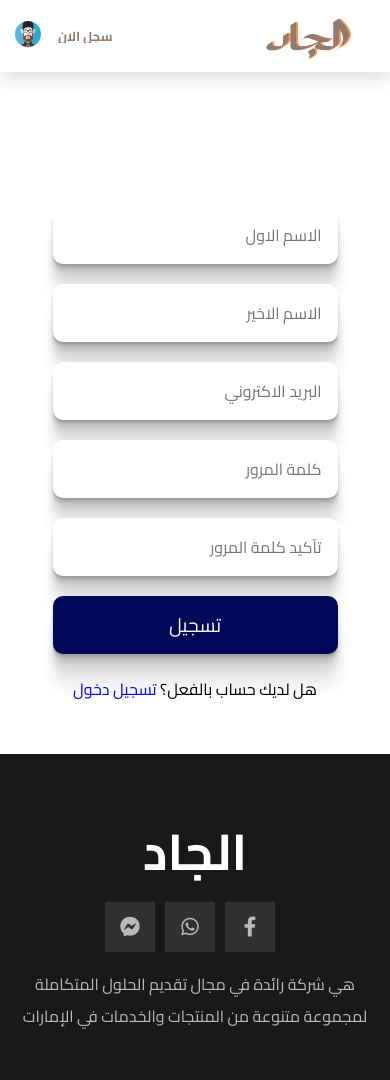
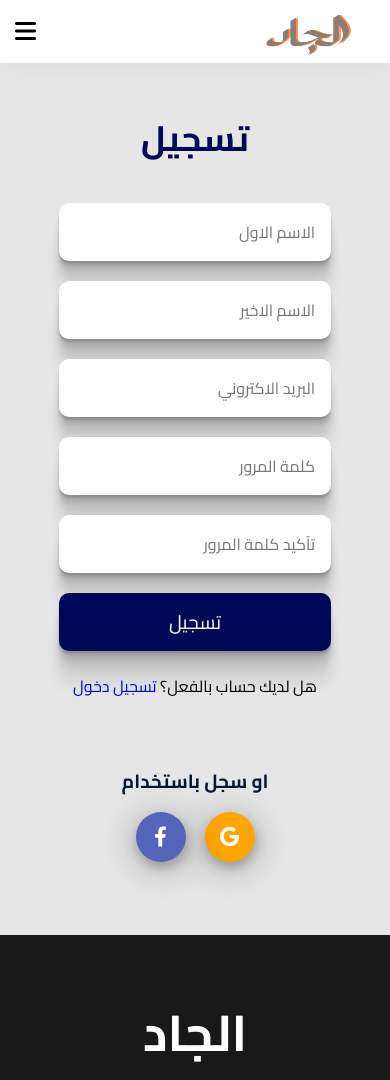
Before and after one commit to mohamed66886/elgad, a plain HTML site: page login.html in a window 390 px wide. Shown: the top 1080 px of the page. Drawn offline with Linux system fonts and the light colour scheme.

Commit message:
Add files via upload

```diff
--- a/css/rashad.css
+++ b/css/rashad.css
@@ -55,6 +55,7 @@ header{
       width: 750px;
     }
 
+
   }
 
   /* Medium */
@@ -77,6 +78,7 @@ header{
     }
 
   }
+
   .main-title {
     text-transform: uppercase;
     margin: 0 auto 80px;
@@ -165,33 +167,15 @@ header{
 
       height: 50px;
     }
-    .bar , .links{
-      display: flex;
-      gap: 10px;
-      overflow: hidden;
-      align-items: center;
-      font-size: small;
-    }
-    .bar .links a {
-      margin-left: 7px;
-      font-size: small;
+
+
+
   }
 
-  .bar img {
-    max-width: 26px;
+  .icon_bar{
+    display: none;
   }
 
-  }
-  .header .container nav ul {
-    display: none;
-    position: absolute;
-    top: 82%;
-    direction: ltr;
-    background: aliceblue;
-    left: 9px;
-    width: 206px;
-    overflow: hidden;
-    font-family: "Cairo", sans-serif;  }
   .bar , .links{
     display: flex;
     gap: 10px;
@@ -199,35 +183,67 @@ header{
     align-items: center;
     font-size: large;
   }
-  .bar i:hover ul{
+
+ .icon_bar a .fa-bars{
+  font-size: 30px;
+
+ }
+ .icon_bar:hover ul{
   display: block;
-  }
-  .bar img{
-    width: 39px;
-    border-radius: 50%;
-  }
+ }
 
-  .bar .links a{
+  .bar .links .bigs a{
     margin-left: 7px;
 font-weight: 600;
     color: #8f7d72;
     transition: var(--main-transition);
   }
-  .bar .links a:hover{
+  .bar .links .big a:hover{
     color: var(--main-bacgrwend);
   }
-  .header .container nav ul li{
-    margin: 25px 7px;
-    width: 100%;
-    transition: var(--main-transition);
-    color: black;
-    font-size: 14px;
-  }
-  .header .container nav ul li:hover{
-    padding-left: 30px;
-    margin-left: 0;
 
-  }
+.icon_bar ul{
+  position: absolute;
+  background-color: azure;
+  width: 254px;
+  direction: rtl;
+  left: 26px;
+  top: 100%;
+  display: none;
+  /* display: block; */
+}
+.icon_bar ul a{
+  display: flex
+  ;
+  color: #000957;
+
+      justify-content: space-between;
+      direction: ltr;
+      font-size: large;
+      height: 64px;
+      align-items: center;
+      padding: 0 15px;
+      border-bottom: 3px solid #bbb4b4;
+}
+.big{
+display: flex;
+  gap: 18px;
+  font-weight: 600;
+  color: #8f7d72;
+}
+@media (max-width: 767px) {
+.icon_bar{
+  font-size: 24px;
+display: block;
+}
+  .big{
+display: none;
+}
+.header .logo {
+  height: 63px;
+}
+
+}
   /* End Header */
 /* Start Landing */
 
@@ -601,7 +617,10 @@ direction: rtl;
       justify-content: space-around;
       align-items: center;
       margin: 0;
+      background: #e6e6e7;
       flex-wrap: wrap;
+      width: 100%;
+      direction: rtl;
 }
 .total_login .login{
 
@@ -610,22 +629,30 @@ direction: rtl;
   align-items: center;
   height: 100%;
   justify-content: center;
-  margin-top: 73px;
+  margin-top: 24px;
 
 }
 .total_login .login form{
-  width: 368px;
+  width: 588px;
   display: flex
 ;
   flex-wrap: wrap;
   justify-content: center;
   align-items: center;
-  margin-top: 53px;
-  margin-bottom: 40px;
+
+
+  padding: 59px;
+  border-radius: 30px;
+}
+.login form h3 {
+  font-size: 35px;
+  color: #000957;
+}
 }
 .img_login{
   margin-top: 70px;
 }
+
 .total_login .login form input[type="submit"]{
   background: #000957;
     color: white;
@@ -643,7 +670,7 @@ direction: rtl;
 .total_login .login form input {
   width: 100%;
   margin: 10px 0;
-  height: 71px;
+  height: 60px;
   font-size: larger;
   padding: 16px;
   border-radius: 10px;
@@ -668,7 +695,7 @@ direction: rtl;
   display: none;
 }
 .total_login .login form{
-  width: 285px;
+  width: 100%;
 }
 .total_login .login form input{
   height: 58px;
@@ -679,6 +706,69 @@ direction: rtl;
   font-size: larger;
 }
 
+}
+.icon_login{
+  display: flex
+  ;
+      gap: 19px;
+      justify-content: center;
+      margin-bottom: 73px;
+
+}
+.orlogin p{
+  font-size: 30px;
+  margin: 0px auto 54px;
+  font-weight: 600;
+  color: #091832;
+}
+.orlogin .icon_login a .fa-google{
+  font-size: 30px;
+    background-color: orange;
+    color: white;
+    padding: 10px;
+    width: 50px;
+    text-align: center;
+    box-shadow: rgba(0, 0, 0, 0.3) 0px 5px 38px, rgba(0, 0, 0, 0.22) 1px 6px 12px;
+    border-radius: 50%;
+    transition: all 1s;
+}
+.orlogin .icon_login a .fa-google:hover{
+  background-color: rgb(0, 0, 0);
+  color: rgb(255, 255, 255);
+}
+.orlogin .icon_login a .fa-facebook-f:hover{
+  background-color: rgb(255, 255, 255);
+  color: rgb(0, 0, 0);
+}
+.orlogin .icon_login a .fa-facebook-f{
+  font-size: 30px;
+  background-color:rgb(84 101 185);
+  color: white;
+  padding: 10px;
+  width: 50px;
+  text-align: center;
+  box-shadow: rgba(0, 0, 0, 0.3) 0px 5px 38px, rgba(0, 0, 0, 0.22) 1px 6px 12px;
+  border-radius: 50%;
+  transition: all 1s;
+}
+@media (max-width: 767px) {
+
+  .orlogin p{
+    font-size: 19px;
+    margin-bottom: 20px;
+
+
+  }
+  .orlogin .icon_login a .fa-google{
+    font-size: 20px;
+    padding: 15px
+
+  }
+  .orlogin .icon_login a .fa-facebook-f{
+    font-size: 20px;
+    padding: 15px
+
+  }
 }
 /* End login */
 /* start rashad */
--- a/login.html
+++ b/login.html
@@ -4,7 +4,7 @@
     <meta charset="UTF-8" />
     <meta http-equiv="X-UA-Compatible" content="IE=edge" />
     <meta name="viewport" content="width=device-width, initial-scale=1.0" />
-    <title>تسجيل جديد</title>
+    <title>شركة الجاد</title>
     <link rel="stylesheet" href="css/normalize.css" />
 
     <link rel="preconnect" href="https://fonts.gstatic.com" crossorigin>
@@ -27,12 +27,21 @@
 
             <div class="bar">
                 <div class="links">
-
-           <a href="login.html">سجل الان</a>
+                  <div class="big">
+                    <a href="login.html"> انشاء حساب </a>
+                    <a href="singin.html"> تسجيل الدخول</a>
                   </div>
 
-            <a href=""><img src="img/avatar-01.png" alt=""></a>
 
+            <div class="icon_bar">
+             <i class="fa-solid fa-bars"></i>
+             <ul>
+              <a href="index.html"><i class="fa-solid fa-house"></i>  <li> الصفحة الرئيسية</li> </a>
+               <a href="singin.html"><i class="fa-solid fa-right-to-bracket"></i>  <li>تسجيل الدخول</li></a>
+                 <a href="login.html"><i class="fa-solid fa-user-plus"></i>  <li>تسجيل جديد</li></a>
+                   <a href="https://wa.me/971569897782"><i class="fa-solid fa-phone-volume"></i>   <li>تواصل معنا</li></a>
+                     <a href="rashad.html"><i class="fa-solid fa-code"></i>   <li>المطور</li></a>
+             </ul>
             </div>
 
            </nav>
@@ -41,14 +50,11 @@
   </header>
           <!-- End Header -->
                <!-- Start login -->
-
-            <div class="container">
                   <div class="total_login">
-        <div class="img_login">
-         <img src="img/1.png" alt="">
-        </div>
         <div class="login">
             <form action="">
+              <h3>تسجيل</h3>
+
                 <input type="text" placeholder="الاسم الاول" required>
                 <input type="text" placeholder="الاسم الاخير" required>
                 <input type="email" placeholder="البريد الاكتروني"required>
@@ -59,8 +65,17 @@
 
             </form>
         </div>
+
+        <div class="orlogin">
+           <p>او سجل باستخدام</p>
+           <div class="icon_login">
+        <a href=""><i class="fa-brands fa-google"></i></a>
+         <a href=""><i class="fa-brands fa-facebook-f"></i></a>
+           </div>
+
         </div>
     </div>
+
 
 
       <!-- End login -->
```
Also changed, not shown: index.html (+13 -4 lines), rashad.html (+12 -3 lines), singin.html (+27 -11 lines). Lines whose indentation alone changed are shown as unchanged.
